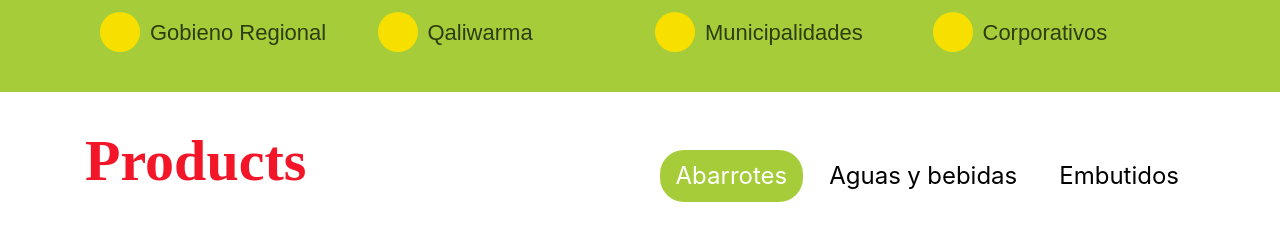
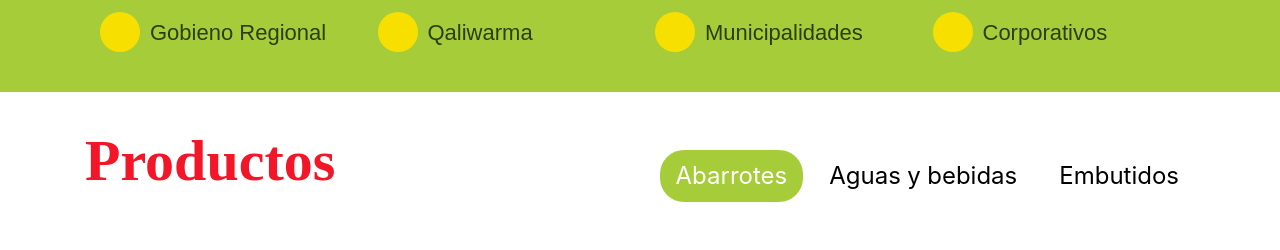
Before and after one commit to christianquispe/dely-landing-page, a React app: page / in a window 1280 px wide. Shown: the part 1560-1810 px from the top of the page. Built offline with nearby package versions, Linux system fonts and the light colour scheme; a web font is replaced by a local one.

Commit message:
fix: text(#10)

```diff
--- a/src/components/Products/Section.tsx
+++ b/src/components/Products/Section.tsx
@@ -33,7 +33,7 @@ export const Products = () => {
     <Section className="Products" fluid={true}>
       <div className="Products__heading">
         <Title level={2} className="Products__title">
-          Products
+          Productos
         </Title>
         <Tabs
           id="controlled-tab-example"
```
